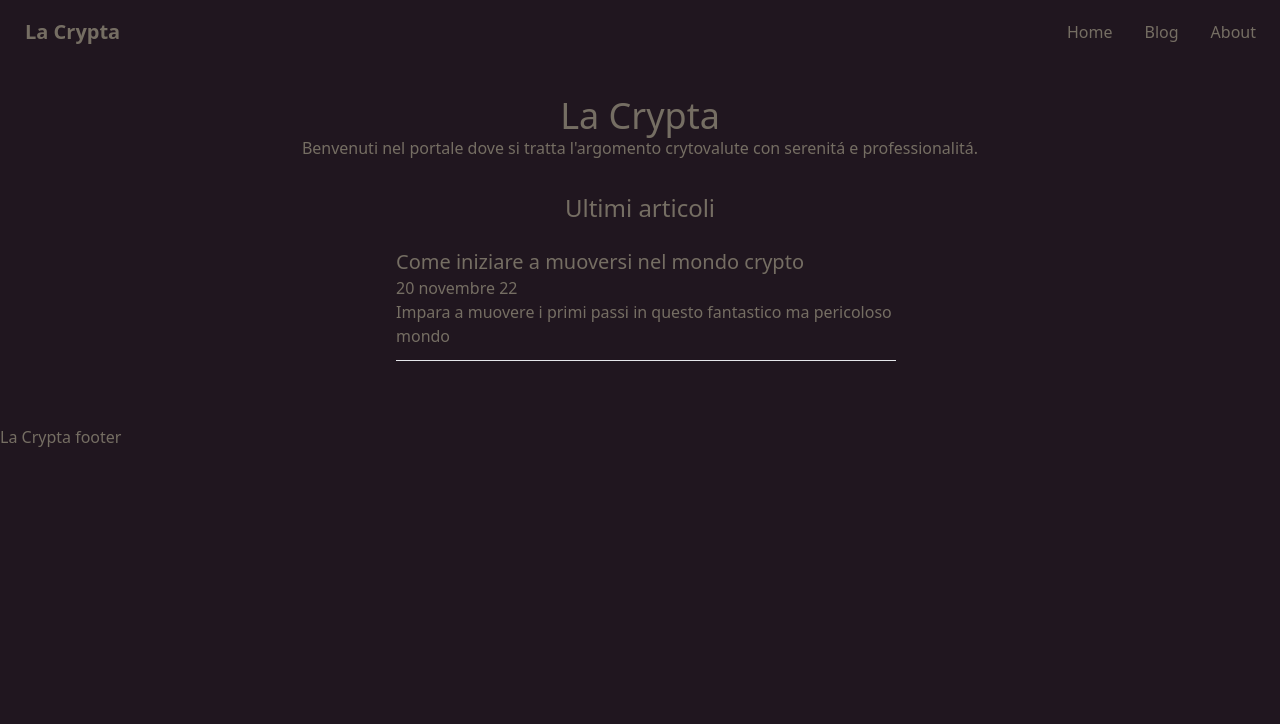
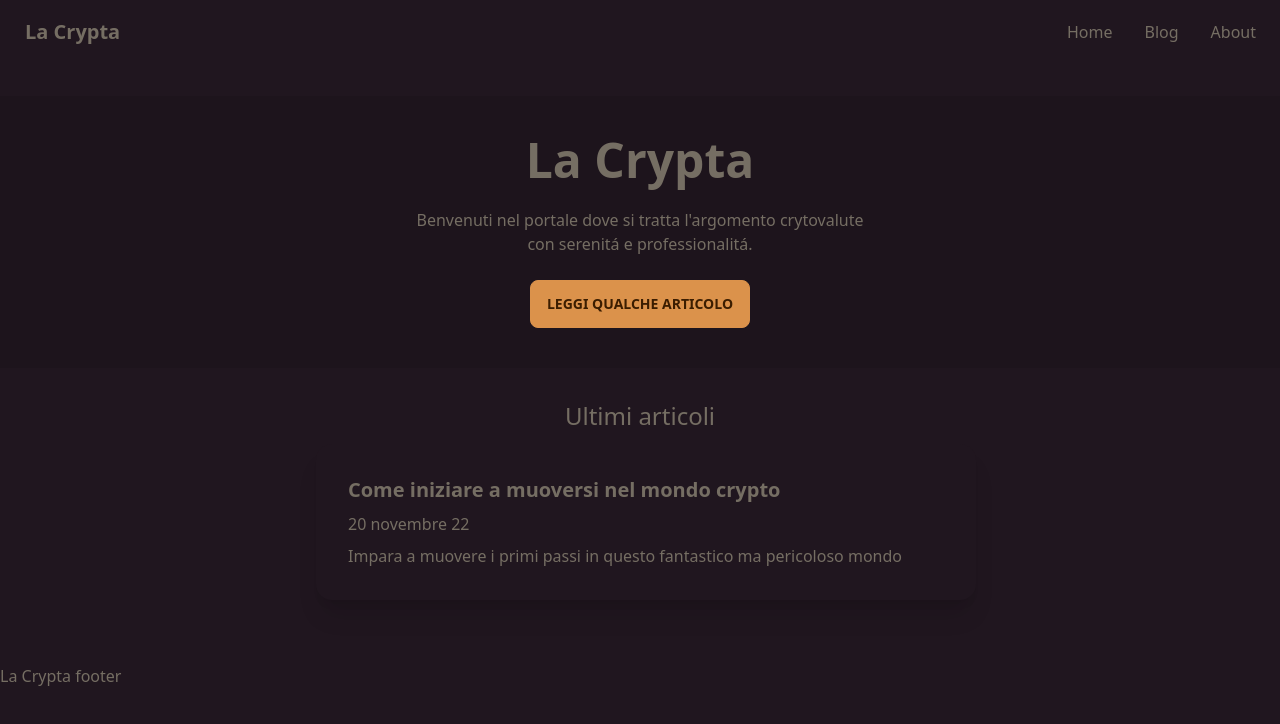
Before and after one commit to AndreaBarghigiani/lacrypta, a Next.js app: page / in a window 1280 px wide. Shown: the top 724 px of the page. Built offline with nearby package versions, Linux system fonts and the light colour scheme.

Commit message:
feat: improved posts in homepage

```diff
--- /dev/null
+++ b/components/post.js
@@ -0,0 +1,16 @@
+import { postDate, timestamp } from "../utils/date";
+import Link from "next/link";
+
+export default function Post({ slug, frontmatter }) {
+  return (
+    <div key={slug} className="shadow-xl card bg-base-100">
+      <Link href={`/post/${slug}`} className="card-body">
+        <h3 className="card-title">{frontmatter.title}</h3>
+        <time dateTime={timestamp(frontmatter.date)}>
+          {postDate(frontmatter.date)}
+        </time>
+        <p>{frontmatter.excerpt}</p>
+      </Link>
+    </div>
+  );
+}
--- /dev/null
+++ b/components/postsList.js
@@ -0,0 +1,12 @@
+import Post from "./post";
+
+export default function PostsList({ posts }) {
+  return (
+    <div className="max-w-2xl py-8 mx-auto space-x-3">
+      <h2 className="mb-3 text-2xl text-center">Ultimi articoli</h2>
+      {posts.map(({ slug, frontmatter }) => (
+        <Post slug={slug} frontmatter={frontmatter} />
+      ))}
+    </div>
+  );
+}
--- a/pages/index.js
+++ b/pages/index.js
@@ -1,31 +1,25 @@
 import fs from "fs";
 import matter from "gray-matter";
-import { postDate, timestamp } from "../utils/date";
-import Link from "next/link";
+
+import PostsList from "../components/postsList";
 
 export default function Home({ posts }) {
   return (
     <>
-      <h1 className="text-4xl text-center">La Crypta</h1>
-      <p className="text-center">
-        Benvenuti nel portale dove si tratta l&apos;argomento crytovalute con
-        serenit&aacute; e professionalit&aacute;.
-      </p>
+      <div className="py-6 hero bg-base-200 min-h-fit">
+        <div className="text-center hero-content">
+          <div className="max-w-md">
+            <h1 className="text-5xl font-bold">La Crypta</h1>
+            <p className="py-6">
+              Benvenuti nel portale dove si tratta l&apos;argomento crytovalute
+              con serenit&aacute; e professionalit&aacute;.
+            </p>
+            <button className="btn btn-primary">Leggi qualche articolo</button>
+          </div>
+        </div>
+      </div>
 
-      <div className="max-w-lg py-8 mx-auto space-x-3">
-        <h2 className="mb-3 text-2xl text-center">Ultimi articoli</h2>
-        {posts.map(({ slug, frontmatter }) => (
-          <div key={slug} className="py-3 border-b ">
-            <Link href={`/post/${slug}`}>
-              <h3 className="text-xl">{frontmatter.title}</h3>
-              <time dateTime={timestamp(frontmatter.date)}>
-                {postDate(frontmatter.date)}
-              </time>
-              <p>{frontmatter.excerpt}</p>
-            </Link>
-          </div>
-        ))}
-      </div>
+      <PostsList posts={posts} />
     </>
   );
 }
```
